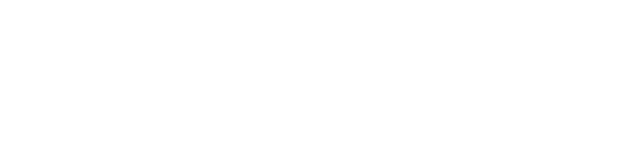
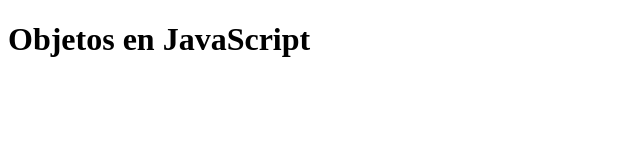
Before and after one commit to SSAAMMAA/Curso_JS, a plain HTML site: page 09 - Objetos ES6/index.html in a window 1280 px wide. Shown: the whole page, without its empty margins (0-640 px from the left). Drawn offline with Linux system fonts and the light colour scheme.

Commit message:
Clase 9 Objetos

```diff
--- a/09 - Objetos ES6/index.html
+++ b/09 - Objetos ES6/index.html
@@ -7,6 +7,7 @@
     <title>Objetos ES6</title>
 </head>
 <body>
+    <h1>Objetos en JavaScript</h1>
     <script src="app.js"></script>
 </body>
 </html>
```
Also changed, not shown: 09 - Objetos ES6/app.js (+79 -0 lines).
